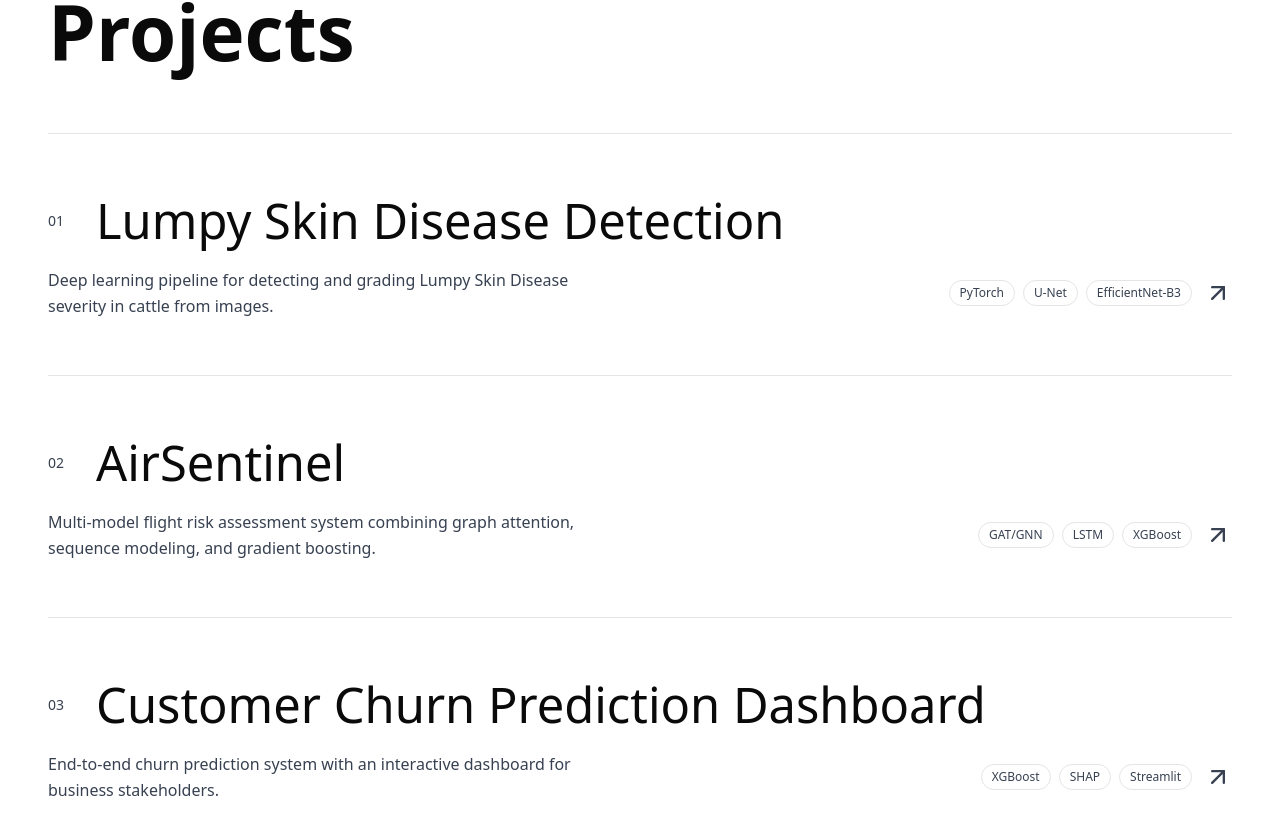
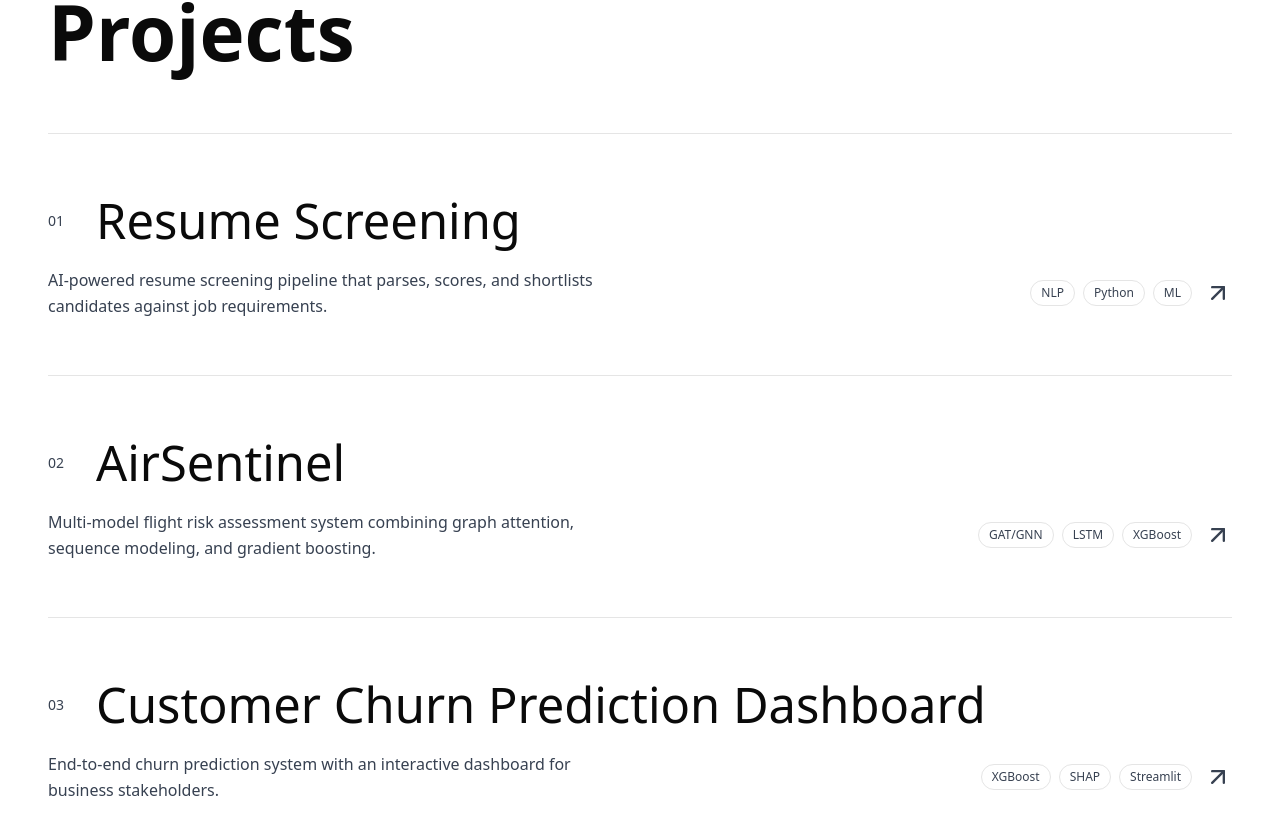
Before and after one commit to thesarathy/portfolio, a Next.js app: page / in a window 1280 px wide. Shown: the part 1092-1926 px from the top of the page. Built offline with nearby package versions, Linux system fonts and the light colour scheme.

Commit message:
Deploy portfolio to custom domain (thesarathy.site)

```diff
--- a/src/data/projects.ts
+++ b/src/data/projects.ts
@@ -14,24 +14,23 @@ export type Project = {
 
 export const projects: Project[] = [
   {
-    slug: "lsd-detection",
-    title: "Lumpy Skin Disease Detection",
+    slug: "resume-screening",
+    title: "Resume Screening",
     summary:
-      "Deep learning pipeline for detecting and grading Lumpy Skin Disease severity in cattle from images.",
-    tags: ["PyTorch", "U-Net", "EfficientNet-B3", "SHAP", "Computer Vision"],
+      "AI-powered resume screening pipeline that parses, scores, and shortlists candidates against job requirements.",
+    tags: ["NLP", "Python", "ML", "Automation"],
+    github: "https://github.com/thesarathy/resume-screening",
     overview:
-      "A pipeline to detect Lumpy Skin Disease in cattle and stratify severity, aimed at supporting early veterinary intervention.",
+      "A resume screening system that ingests resumes, extracts structured information, and ranks candidates against job descriptions to speed up hiring pipelines.",
     architecture:
-      "CLAHE preprocessing → U-Net segmentation → dual feature extraction (EfficientNet-B3 + auxiliary CNN) → cross-attention fusion (768-dim vectors) → K-Means pseudo-labeling for severity stratification (Mild/Moderate/Severe) → AML-SVM classifier → SHAP explainability.",
-    implementation:
-      "", // add specifics: dataset size, training setup, key code decisions
+      "Resume parsing & text extraction → NLP feature extraction → matching/scoring against job requirements → ranked shortlist of candidates.",
+    implementation: "",
     challenges: [
-      "Pseudo-label validity concerns in the severity stratification step",
-      "A dangerous Mild-severity misclassification pattern (9/27 misclassified as Healthy)",
-      "Dataset composition bias — stock-photo healthy images vs. severe clinical LSD images",
+      "Handling unstructured and varied resume formats",
+      "Accurately matching skills and experience to job requirements",
     ],
     results: [
-      "", // add final metrics once settled
+      "Automated resume parsing, scoring, and shortlisting in a single pipeline",
     ],
   },
   {
```
